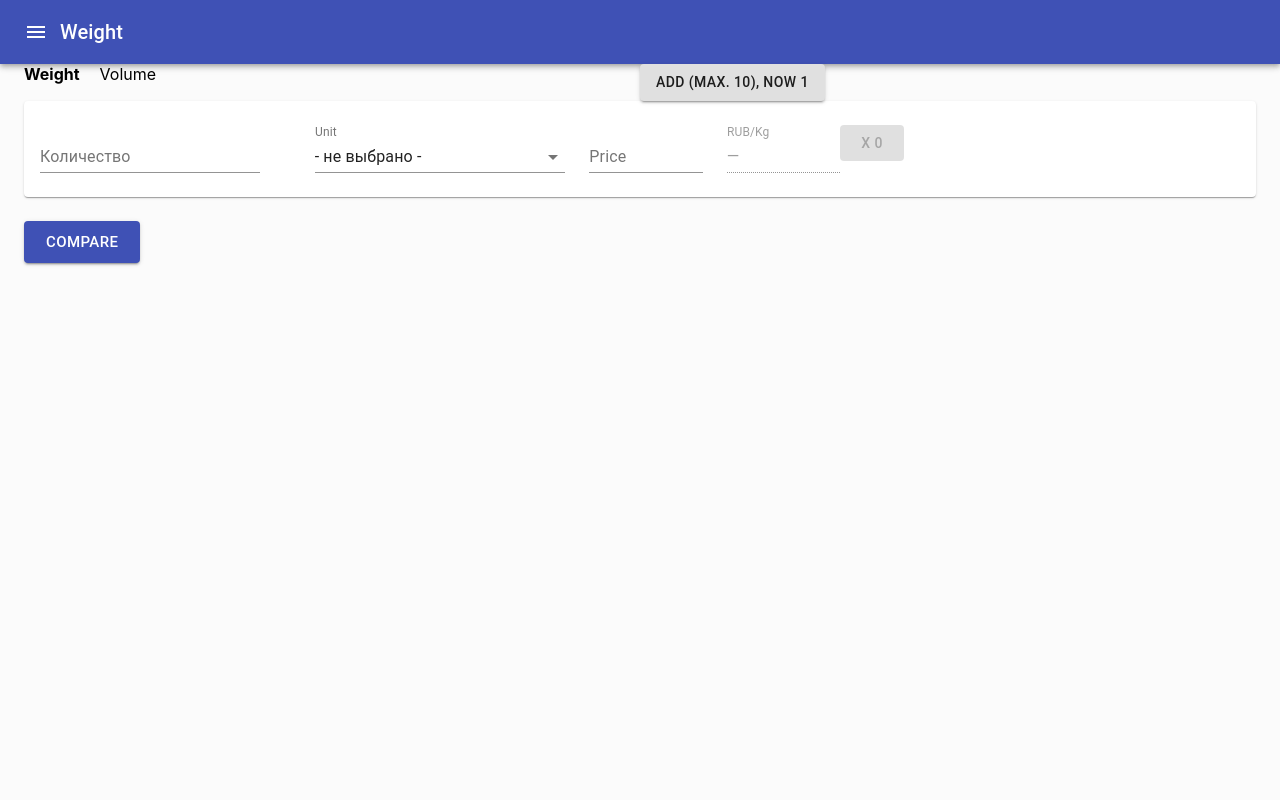
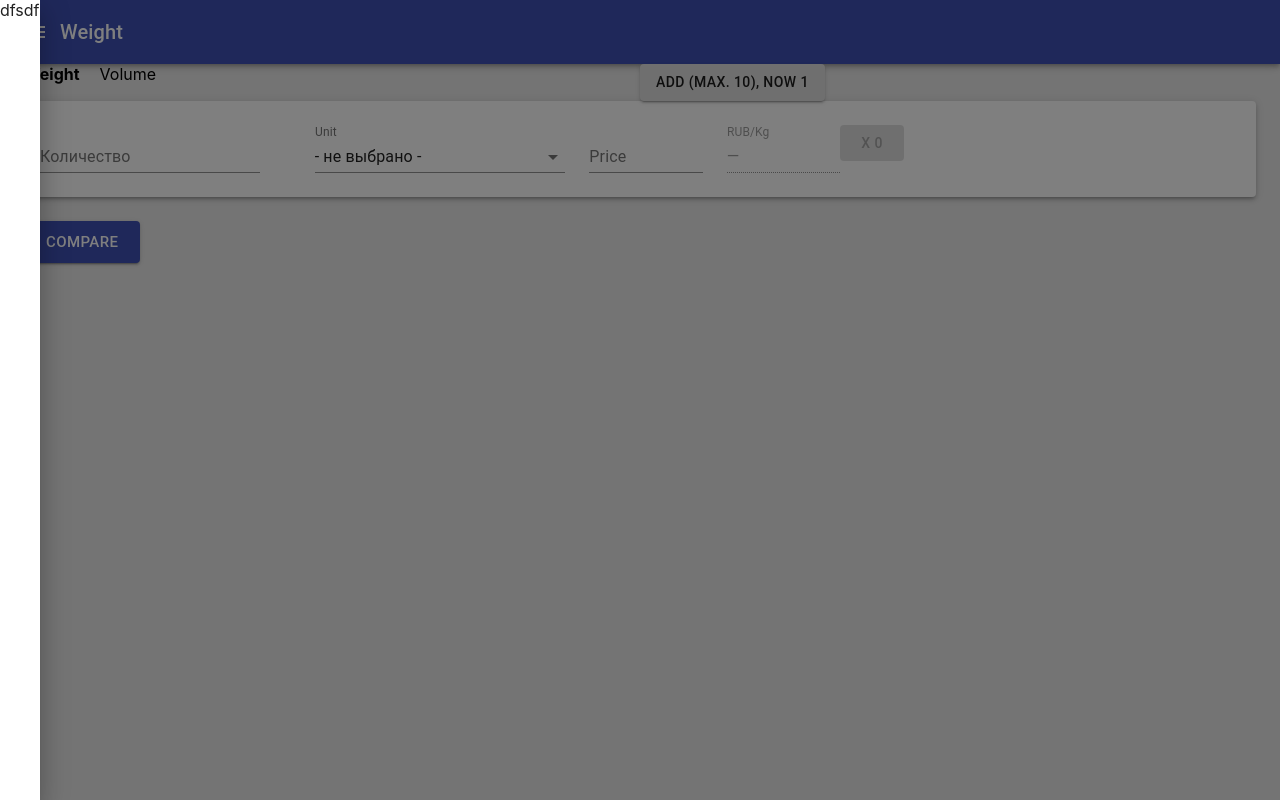
Before and after one commit to LazzyLizzard/shop-assist, a React (Create React App) app: page / in a window 1280 px wide. Both pictures are taken after a click on the button "menu". Built offline with nearby package versions, Linux system fonts and the light colour scheme.

Commit message:
Added sidebar

```diff
--- a/src/App.jsx
+++ b/src/App.jsx
@@ -1,9 +1,9 @@
 import React, {Component} from 'react';
 import {get, isEqual} from 'lodash';
-import {Button, Container, Grid} from '@material-ui/core';
+import {Button, Container, Grid, Drawer} from '@material-ui/core';
 import {DEFAULT_COMPARE_DATA} from './constants/initial-values';
 import {MEASURES} from './constants/measures';
-import {BEST_VALUES_INDEXES, COMPARE_DATA, MEASURE} from './constants/field-names';
+import {BEST_VALUES_INDEXES, COMPARE_DATA, MEASURE, SIDEBAR_VISIBLE} from './constants/field-names';
 import {Header, MeasuresList, PriceItem} from './components';
 import {fl} from './utils';
 
@@ -25,7 +25,8 @@ export class App extends Component {
     state = {
         [COMPARE_DATA]: [DEFAULT_COMPARE_DATA],
         [MEASURE]: setMeasure(DEFAULT_MEASURE_KEY),
-        [BEST_VALUES_INDEXES]: []
+        [BEST_VALUES_INDEXES]: [],
+        [SIDEBAR_VISIBLE]: false
     };
 
     addItem = () => {
@@ -69,6 +70,12 @@ export class App extends Component {
         })
     };
 
+    sidebarToggler = () => {
+        this.setState((prevState) => ({
+            [SIDEBAR_VISIBLE]: !prevState[SIDEBAR_VISIBLE]
+        }))
+    };
+
     componentDidUpdate(_, prevState) {
         if (!isEqual(prevState[COMPARE_DATA], this.state[COMPARE_DATA])) {
             // TODO [sf] 12.03.2019 use debounce https://stackoverflow.com/a/48046243/3042031
@@ -84,7 +91,16 @@ export class App extends Component {
             <React.Fragment>
                 <Header
                     measureText={measure.name}
+                    sidebarToggler={this.sidebarToggler}
                 />
+                <Drawer
+                    variant="temporary"
+                    anchor="left"
+                    open={this.state[SIDEBAR_VISIBLE]}
+                    onClose={this.sidebarToggler}
+                >
+                    dfsdf
+                </Drawer>
                 <Container maxWidth={false}>
                     <Grid container>
                         <Grid item xs={6}>
--- a/src/components/header/header.jsx
+++ b/src/components/header/header.jsx
@@ -13,12 +13,12 @@ const useStyles = makeStyles(() => ({
     },
 }));
 
-export const Header = ({measureText = '...'}) => {
+export const Header = ({measureText = '...', sidebarToggler}) => {
     const classes = useStyles();
     return (
         <AppBar position="static" color="primary">
             <Toolbar>
-                <IconButton edge="start" color="inherit" aria-label="menu">
+                <IconButton edge="start" color="inherit" aria-label="menu" onClick={sidebarToggler}>
                     <MenuIcon/>
                 </IconButton>
                 <Typography variant="h6" className={classes.title}>
--- a/src/components/measures-list/measures-list.jsx
+++ b/src/components/measures-list/measures-list.jsx
@@ -6,7 +6,7 @@ export const MeasuresList = ({measures, keyWord, changeMeasureHandler}) => measu
         key={item.key}
         onClick={() => item.key === keyWord ? noop() : changeMeasureHandler(item.key)}
         style={{
-        ...{marginRight: '20px'},
+        marginRight: '20px',
         ...item.key === keyWord ? {fontWeight: 'bold'} : {}
     }}>{item.name}</span>
 ));
--- a/src/components/price-item/price-item.jsx
+++ b/src/components/price-item/price-item.jsx
@@ -1,10 +1,14 @@
 import React from 'react';
+import {get} from 'lodash';
 import {Button, FormControl, Grid, InputLabel, makeStyles, MenuItem, Paper, Select, TextField} from '@material-ui/core';
+import {green} from '@material-ui/core/colors';
 import {Input} from '../../components';
 import {calculatePricePerStandardValue} from '../../utils';
-import {setStyles} from './utils';
 import {MEASURES} from '../../constants/measures';
-import {get} from "lodash";
+
+const colors = {
+    greenBest: green["300"]
+};
 
 // https://github.com/mui-org/material-ui/issues/9573
 const getMeasuresOptions = (measureKey, addEmpty) => {
@@ -28,9 +32,8 @@ const useStyles = makeStyles((theme) => ({
         padding: theme.spacing(3, 2),
         marginBottom: theme.spacing(3),
     },
-    // TODO [sf] 03-Oct-19 use @material-ui/core/colors
     paperActive: {
-        background: '#CAFFCA'
+        background: colors.greenBest
     }
 }));
 
@@ -47,9 +50,14 @@ export const PriceItem = ({
     const classes = useStyles();
     const {itemName} = measure;
 
+    // TODO [sf] 03.10.2019 fix adding class by @classNames
     return (
         compareData.map((item, index) => (
-            <Paper className={classes.paper} style={setStyles(bestValues, index)} key={index}>
+            <Paper
+                className={[classes.paper, bestValues.includes(index) ? classes.paperActive : ''].join(' ')}
+                key={index}
+                elevation={3}
+            >
                 <Grid container>
                     <Grid item lg={8} xs={10}>
                         <Grid
--- a/src/constants/field-names.js
+++ b/src/constants/field-names.js
@@ -4,3 +4,4 @@ export const PRICE = 'price';
 export const QUANTITY = 'quantity';
 export const BEST_VALUES_INDEXES = 'bestValuesIndexes';
 export const MEASURE = 'measure';
+export const SIDEBAR_VISIBLE = 'sidebarVisible';
--- a/src/constants/layout.js
+++ b/src/constants/layout.js
@@ -1 +1,2 @@
 export const COLS_SPACING = 16;
+export const SIDE_SPACING = 16;
--- a/src/index.css
+++ b/src/index.css
@@ -6,7 +6,7 @@ body {
     sans-serif;
   -webkit-font-smoothing: antialiased;
   -moz-osx-font-smoothing: grayscale;
-  background: #fbfbfb;
+  background: #e9e9e9;
   /*background: -moz-linear-gradient(left, #b0d4e3 0%, #fbfbfb 5%, #fbfbfb 95%, #b0d4e3 100%);*/
   /*background: -webkit-linear-gradient(left, #b0d4e3 0%,#fbfbfb 5%,#fbfbfb 95%,#b0d4e3 100%);*/
   /*background: linear-gradient(to right, #b0d4e3 0%,#fbfbfb 5%,#fbfbfb 95%,#b0d4e3 100%);*/
```
Also changed, not shown: src/components/price-item/utils.js (line endings or trailing spaces).
